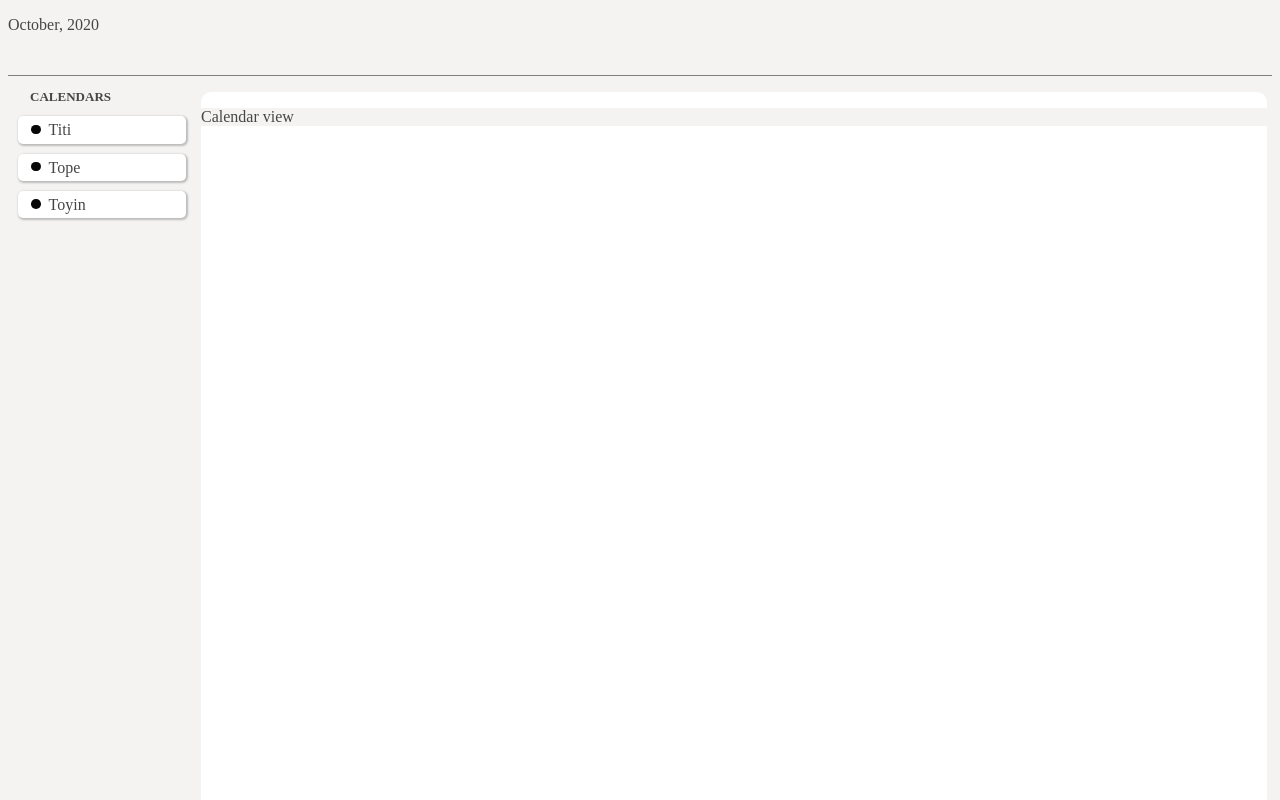
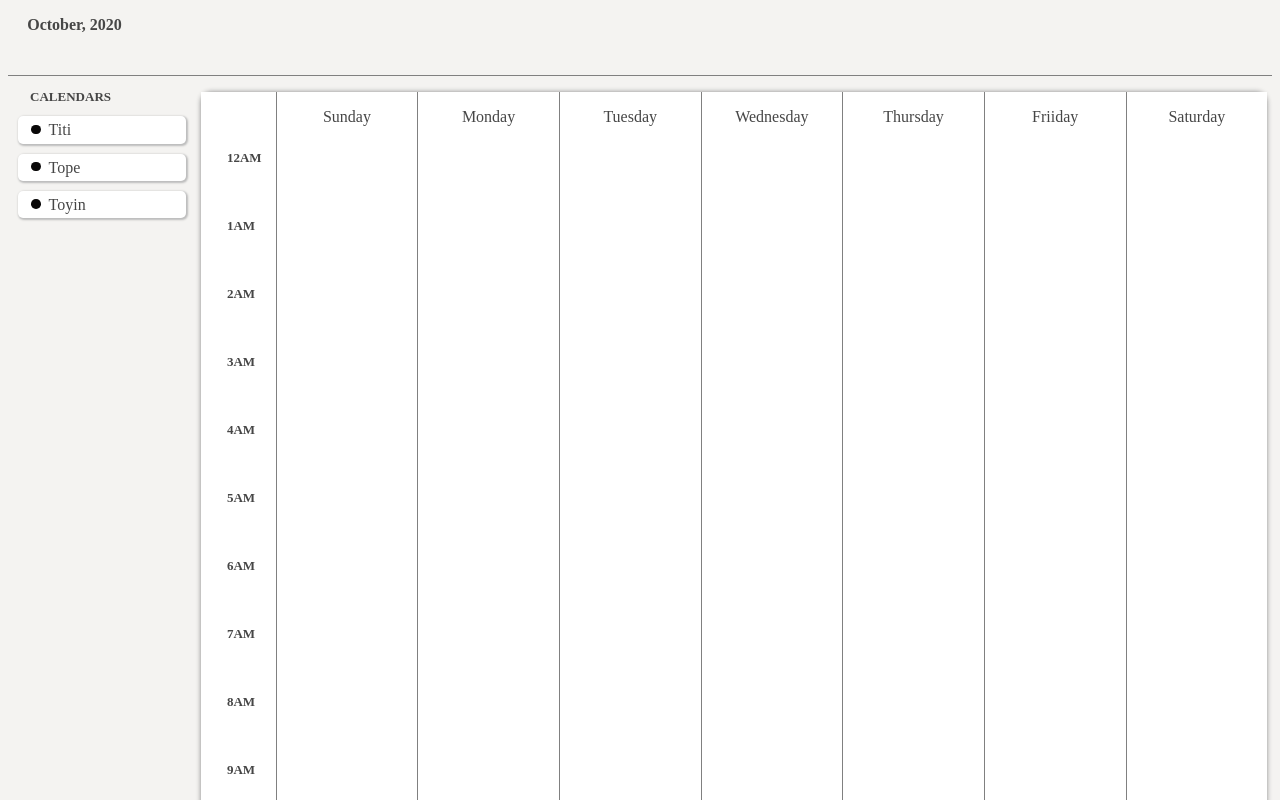
Before and after one commit to Seyi-Keye/calendar-challenge, a React app: page / in a window 1280 px wide. Shown: the top 800 px of the page. Built offline with nearby package versions, Linux system fonts and the light colour scheme.

Commit message:
feat: add calendar timeslot view

```diff
--- a/src/client/calendar.scss
+++ b/src/client/calendar.scss
@@ -17,6 +17,11 @@ $currentDayBackgroundColor: #5d6ae4;
 .header {
   height: 5%;
   margin: 1em 0;
+
+  p {
+    padding-left: 1.2em;
+    font-weight: 900;
+  }
 }
 
 hr {
@@ -59,6 +64,15 @@ hr {
   width: 85%;
   border-radius: 10px;
   margin: 1em 0.3em 0.3em 0.3em;
+  box-shadow: -0.1px 0px 5px 0px #888888;
+  display: flex;
+  flex-direction: row;
+  height: fit-content;
+
+  .layout {
+    width: 100%;
+    display: flex;
+  }
 }
 
 .card {
@@ -70,7 +84,7 @@ hr {
 
   &.selected {
     background-color: white;
-    box-shadow: 1px 1px 2px 1px #bcbcbc;
+    box-shadow: 1px 1px 2px 1px $inactiveDayFontColor;
   }
 
   .calendar-color {
@@ -81,3 +95,36 @@ hr {
     margin: 0.2em 0.5em;
   }
 }
+
+.weekdays {
+  display: grid;
+  grid-template-columns: repeat(7, 1fr);
+  width: 93%;
+
+  &.with-text {
+    padding-left: 5.26em;
+    width: 100%;
+  }
+}
+
+.weekday {
+  border-left: 1px solid grey;
+  text-align: center;
+  background-color: white;
+  padding: 1em;
+}
+
+.timeslots {
+  display: grid;
+  grid-template-rows: repeat(24, 1fr);
+  width: 7%;
+  background-color: white;
+  padding-top: 2em;
+}
+
+.timeslot {
+  background-color: white;
+  padding: 2em;
+  font-size: small;
+  font-weight: 600;
+}
--- a/src/client/components/Content.jsx
+++ b/src/client/components/Content.jsx
@@ -1,9 +1,55 @@
 import React from 'react';
 
 const Content = () => {
+  const weekdays = [
+    'Sunday',
+    'Monday',
+    'Tuesday',
+    'Wednesday',
+    'Thursday',
+    'Friiday',
+    'Saturday',
+  ];
+
+  const time = () => {
+    const hours = ['12AM'];
+    for (let i = 1; i < 12; i++) {
+      hours.push(i + 'AM');
+    }
+
+    hours.push('12PM');
+    for (let i = 1; i < 12; i++) {
+      hours.push(i + 'PM');
+    }
+    return hours.map((hour) => (
+      <div className="timeslot" key={hour}>
+        {hour}
+      </div>
+    ));
+  };
   return (
     <div className="calendar">
-      <p>Calendar view</p>
+      {/* <div className="weekdays with-text">
+        {weekdays.map((weekday) => {
+          return (
+            <div className="weekday" key={weekday}>
+              {weekday}
+            </div>
+          );
+        })}
+      </div> */}
+      <div className="layout">
+        <div className="timeslots">{time()}</div>
+        <div className="weekdays">
+          {weekdays.map((weekday) => {
+            return (
+              <div className="weekday" key={weekday}>
+                {weekday}
+              </div>
+            );
+          })}
+        </div>
+      </div>
     </div>
   );
 };
```
